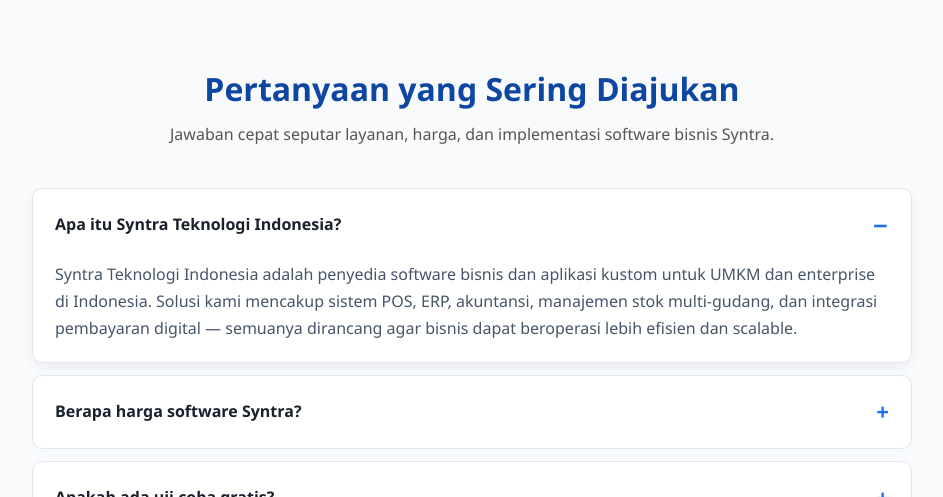
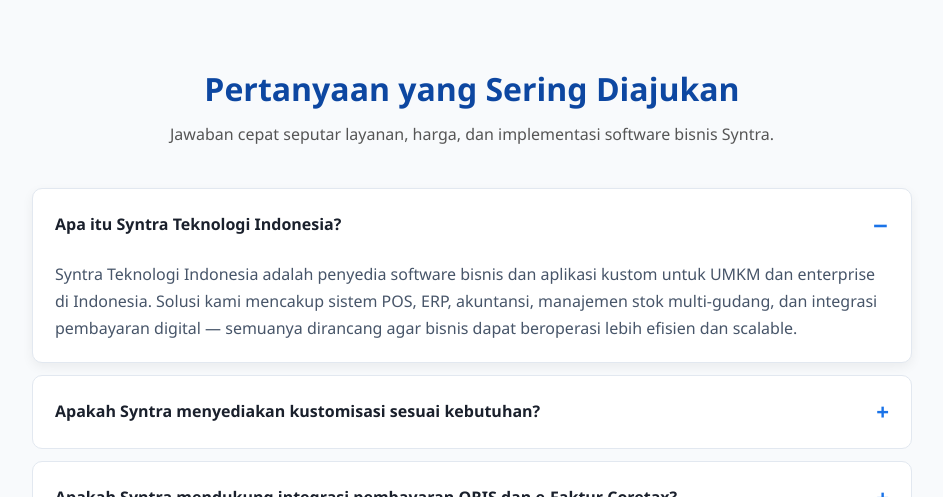
Before and after one commit to kevinxcode/syntra-landing, a CodeIgniter app: page /database/ in a window 1280 px wide. Shown: the part 6003-6500 px from the top of the page, without its empty margins (168-1111 px from the left). Run offline with CodeIgniter, Linux system fonts and the light colour scheme.

Commit message:
Update Defedencies

```diff
--- a/application/views/home_temp.php
+++ b/application/views/home_temp.php
@@ -966,26 +966,9 @@
           </div>
         </details>
 
-        <details class="faq-item">
-          <summary>Berapa harga software Syntra?</summary>
-          <div class="faq-answer">
-            Harga paket dimulai dari <strong>Rp 99.000 per bulan</strong> untuk Paket Dasar UMKM, <strong>Rp 1.990.000 per tahun</strong> (setara Rp 165.833/bulan) untuk Paket Bisnis Tahunan, dan mulai <strong>Rp 700.000 per proyek</strong> untuk solusi Enterprise Kustom. Semua harga sudah termasuk PPN 11%.
-          </div>
-        </details>
 
-        <details class="faq-item">
-          <summary>Apakah ada uji coba gratis?</summary>
-          <div class="faq-answer">
-            Ya. Setiap paket berlangganan menyediakan uji coba gratis 30 hari penuh tanpa biaya tambahan dan tanpa kewajiban berlangganan setelahnya.
-          </div>
-        </details>
 
-        <details class="faq-item">
-          <summary>Apakah aplikasi bisa diakses dari mobile?</summary>
-          <div class="faq-answer">
-            Aplikasi Syntra dapat diakses melalui Web, Android, dan iOS. Tim Anda dapat mengelola penjualan, stok, dan laporan dari mana saja secara real-time.
-          </div>
-        </details>
+
 
         <details class="faq-item">
           <summary>Apakah Syntra menyediakan kustomisasi sesuai kebutuhan?</summary>
```
